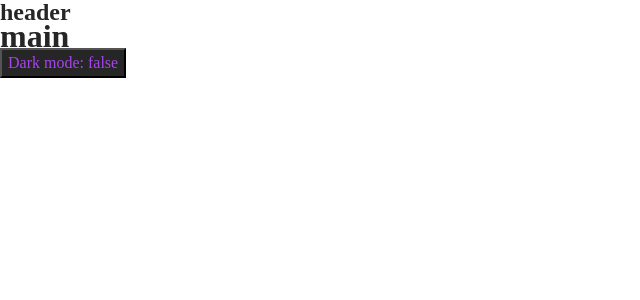
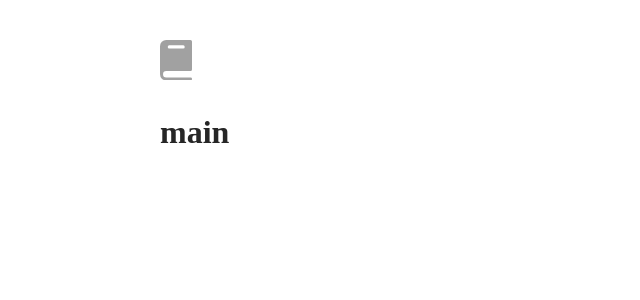
Before and after one commit to profpopoff/Dictionary, a Vue app: page / in a window 1280 px wide. Shown: the top 300 px of the page, without its empty margins (0-640 px from the left). Built offline with nearby package versions, Linux system fonts and the light colour scheme.

Commit message:
Center content and implement header component

```diff
--- a/src/App.vue
+++ b/src/App.vue
@@ -1,25 +1,29 @@
 <script setup>
-import DarkModeToggle from './components/DarkModeToggle.vue'
+import HeaderComponent from '@/components/Header.vue'
 </script>
 
 <template>
-  <header>
-    <h2>header</h2>
-  </header>
+  <HeaderComponent class="container" />
 
-  <main>
+  <main class="container">
     <h1>main</h1>
-    <DarkModeToggle />
   </main>
 </template>
 
 <style>
-@import url('./styles/reset.css');
-@import url('./styles/variables.css');
+@import url('@/styles/reset.css');
+@import url('@/styles/variables.css');
 
 body {
   background-color: hsl(var(--background-color));
   color: hsl(var(--text-color));
+  font-size: 1rem;
   transition: color .3s ease-in-out, background-color .3s ease-in-out;
 }
+
+.container {
+  max-width: 64rem;
+  padding-inline: 2em;
+  margin-inline: auto;
+}
 </style>
```
